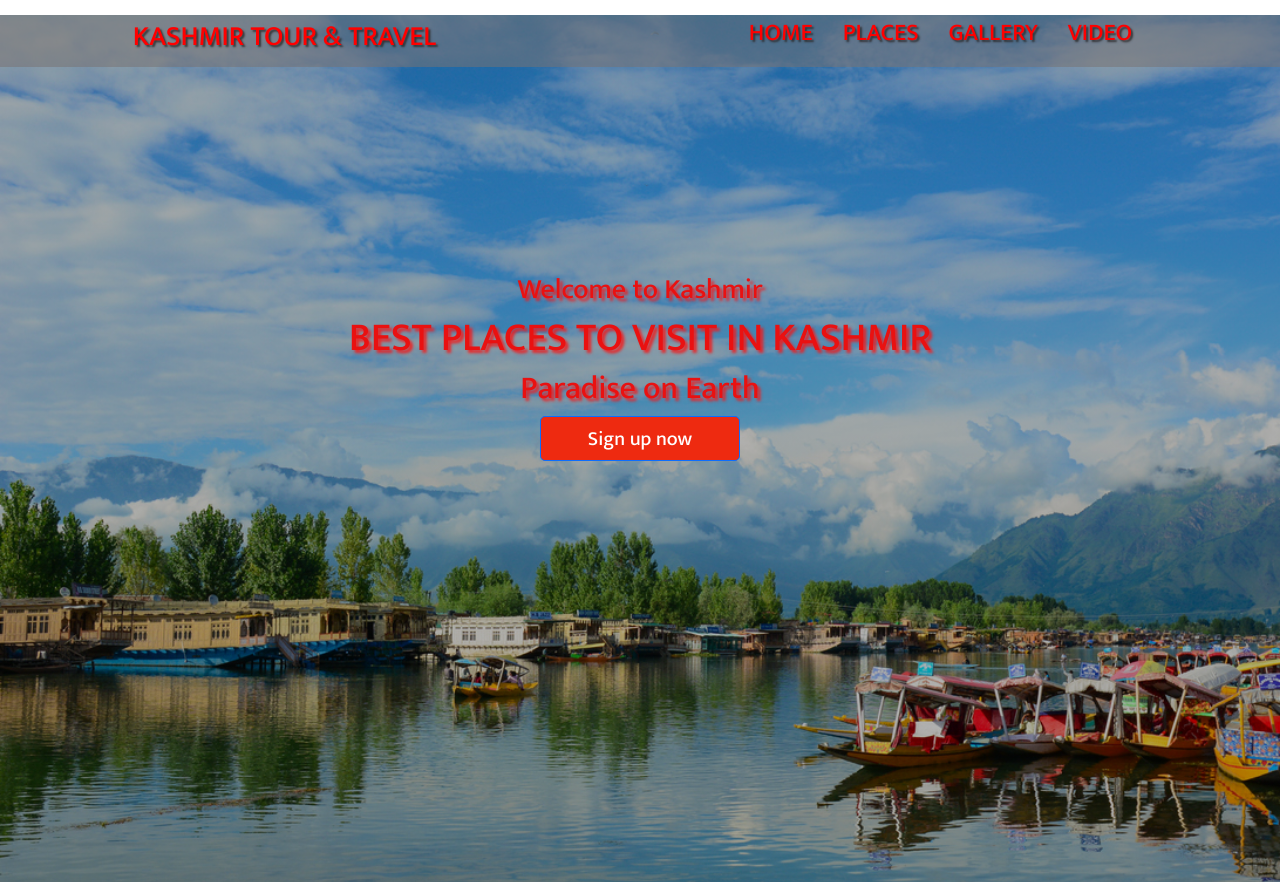
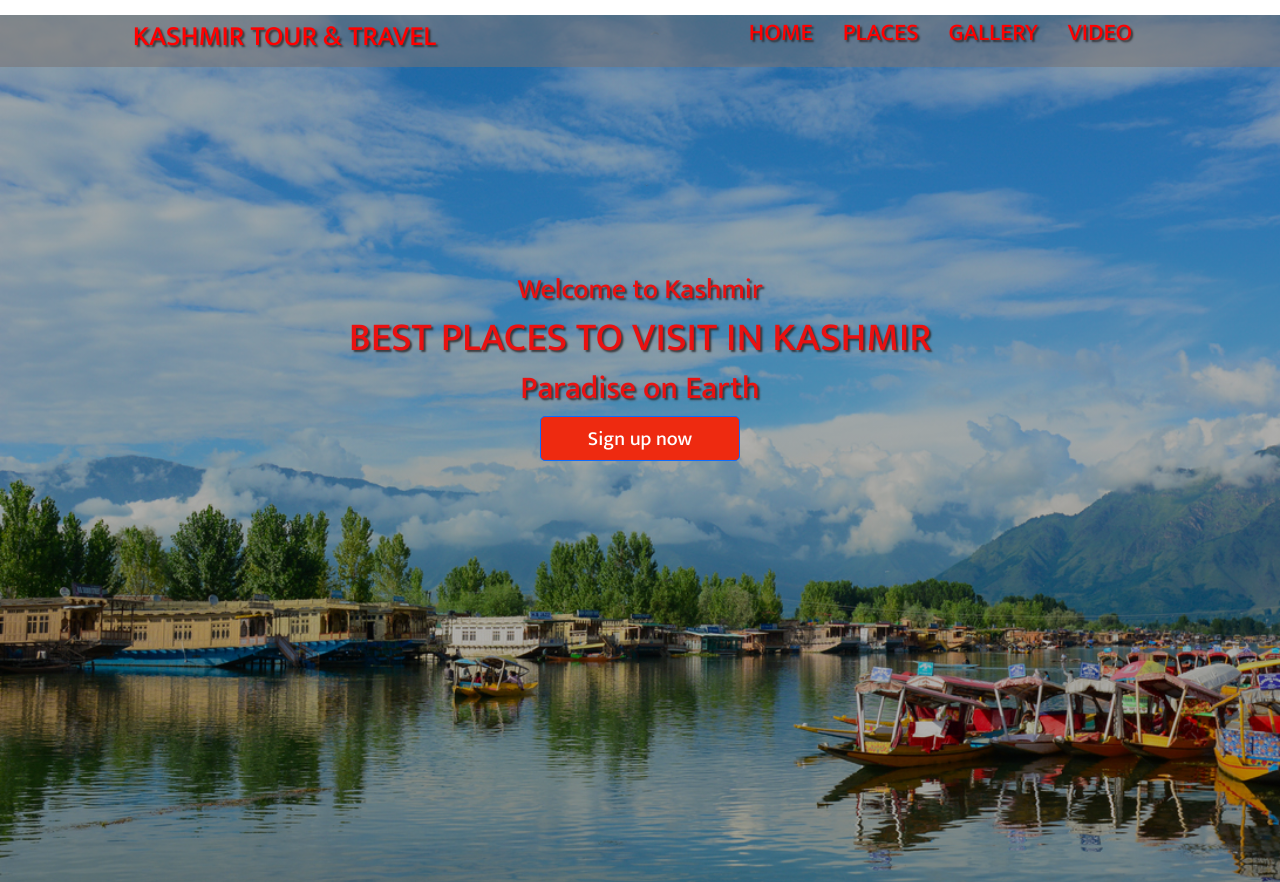
Before and after one commit to sanobarperween/minor-project, a plain HTML site: page index.html in a window 1280 px wide. Shown: the top 882 px of the page. Drawn offline with nearby package versions, Linux system fonts and the light colour scheme.

Commit message:
Update style.css

```diff
--- a/css/style.css
+++ b/css/style.css
@@ -123,7 +123,7 @@ header .content{
     margin-top: 200px;
     justify-content: center;
     align-items: center;
-    text-shadow: 3px 3px 3px rgba(247, 23, 23, 0.842);
+    text-shadow: 2px 2px 2px rgba(44, 42, 42, 0.842);
 }
 
 
```
